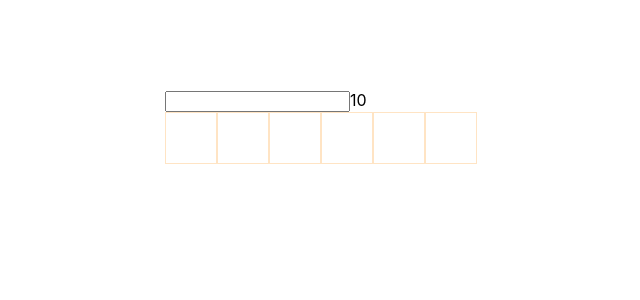
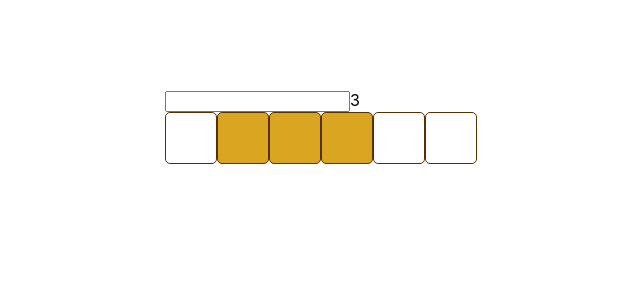
Before and after one commit to eaotnc/snake-game, a React (Create React App) app: page / in a window 1280 px wide. Shown: the top 300 px of the page, without its empty margins (155-795 px from the left). Built offline with nearby package versions, Linux system fonts and the light colour scheme.

Commit message:
feat: make snake running right

```diff
--- a/src/App.css
+++ b/src/App.css
@@ -7,9 +7,13 @@
 .row {
   height: 50px;
   width: 50px;
-  border: 1px solid bisque;
+  border-radius: 5px;
+  border: 1px solid rgb(87, 48, 0);
 }
 
 .column {
   display: flex;
 }
+.snake {
+  background-color: goldenrod;
+}
--- a/src/App.tsx
+++ b/src/App.tsx
@@ -3,42 +3,57 @@ import logo from "./logo.svg";
 import "./App.css";
 
 function App() {
-  const [table, setTable] = useState([{}, 1, 1, 1, 0, 0]);
+  const [snakePosition, setSnakePosition] = useState([
+    { part: "head", x: 2 },
+    { part: "body", x: 1 },
+    { part: "tail", x: 0 },
+  ]);
+  const [tables, setTables] = useState(["", "", "", "", "", ""]);
+  const [keyboardDirection, setKeyboardDirection] = useState("");
   const [snakeLength, setSnakeLength] = useState(3);
 
   useEffect(() => {
     const timer = setInterval(() => {
-      // setTime(prevTime => prevTime + 1); // <-- Change this line!
-      // updateUi();
-      setSnakeLength((prevLength) => prevLength + 1);
+      updateUi();
     }, 1000);
     return () => {
       clearInterval(timer);
     };
   }, []);
 
+  useEffect(() => {
+    let newTable = ["", "", "", "", "", ""];
+    snakePosition.map((snake) => {
+      newTable.splice(snake.x, 1, "s");
+    });
+    setTables(newTable);
+  }, [snakePosition]);
+
   const updateUi = () => {
-    // calculationSnakeLenght()
-    console.log("updateUi", snakeLength);
-    const result = snakeLength + 1;
-    setSnakeLength(result);
+    setSnakePosition((preSnake) =>
+      preSnake.map((snake: any) => {
+        return {
+          part: snake.part,
+          x: snake.x < 5 ? snake.x + 1 : 0,
+        };
+      })
+    );
   };
+  console.log("🚀 ~ useEffect ~ table", tables);
 
   const handleAnswerChange = (event: any) => {
-    updateUi();
-
     switch (event.keyCode) {
       case 37: // left
-        setAnswer("<span>&larr;</span>");
+        setKeyboardDirection("<span>&larr;</span>");
         break;
       case 38: // up
-        setAnswer("&uarr;");
+        setKeyboardDirection("&uarr;");
         break;
       case 39: // right
-        setAnswer("&rarr;");
+        setKeyboardDirection("&rarr;");
         break;
       case 40: // down
-        setAnswer("&darr;");
+        setKeyboardDirection("&darr;");
         break;
       default:
         break;
@@ -46,25 +61,20 @@ function App() {
   };
 
   const renderSnake = () => {
-    let result = [];
-    for (let i = 0; i < snakeLength; i++) {
-      result.push(<div className="row"></div>);
-    }
-    return result;
+    return tables.map((tables) =>
+      tables === "s" ? (
+        <div className="row snake"></div>
+      ) : (
+        <div className="row"></div>
+      )
+    );
   };
 
   return (
     <div className="App">
       <input type="text" onKeyDown={handleAnswerChange} />
       {snakeLength}
-      <div className="column">
-        <div className="row"></div>
-        <div className="row"></div>
-        <div className="row"></div>
-        <div className="row"></div>
-        <div className="row"></div>
-        <div className="row"></div>
-      </div>
+      <div className="column">{renderSnake()}</div>
     </div>
   );
 }
```
